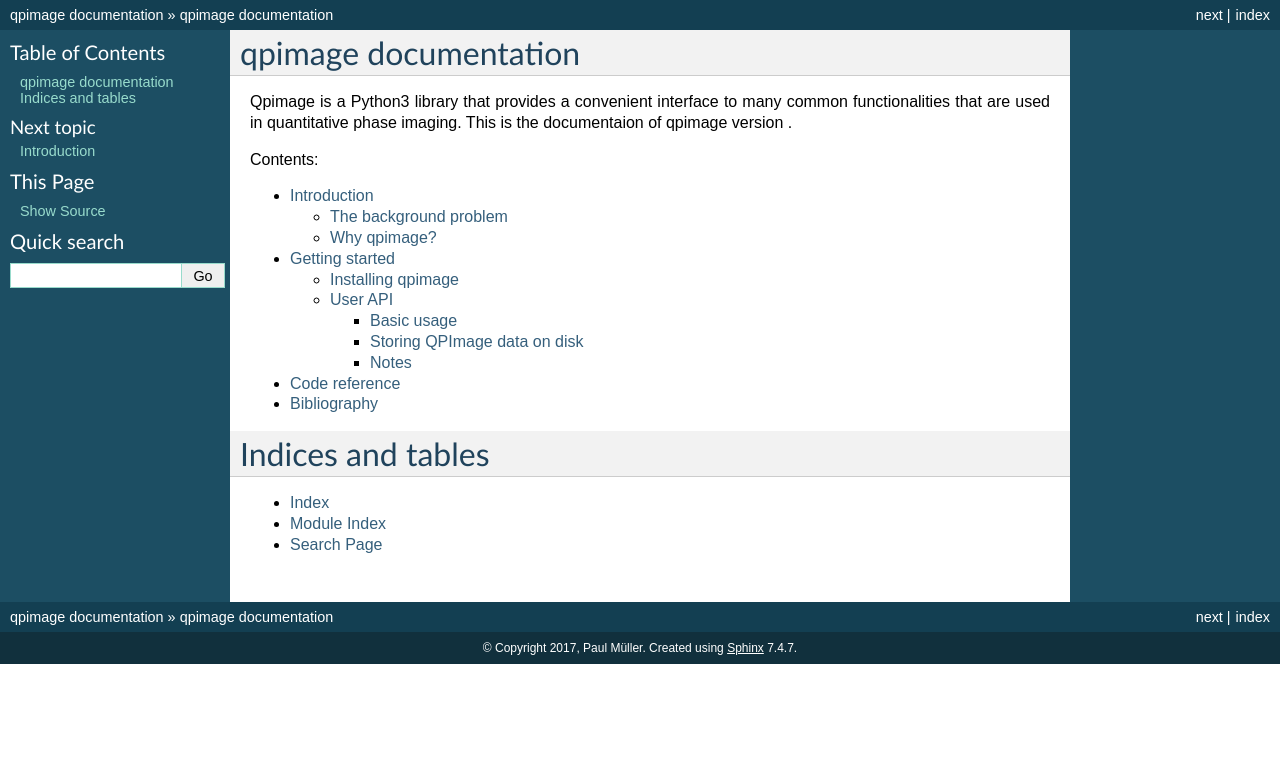
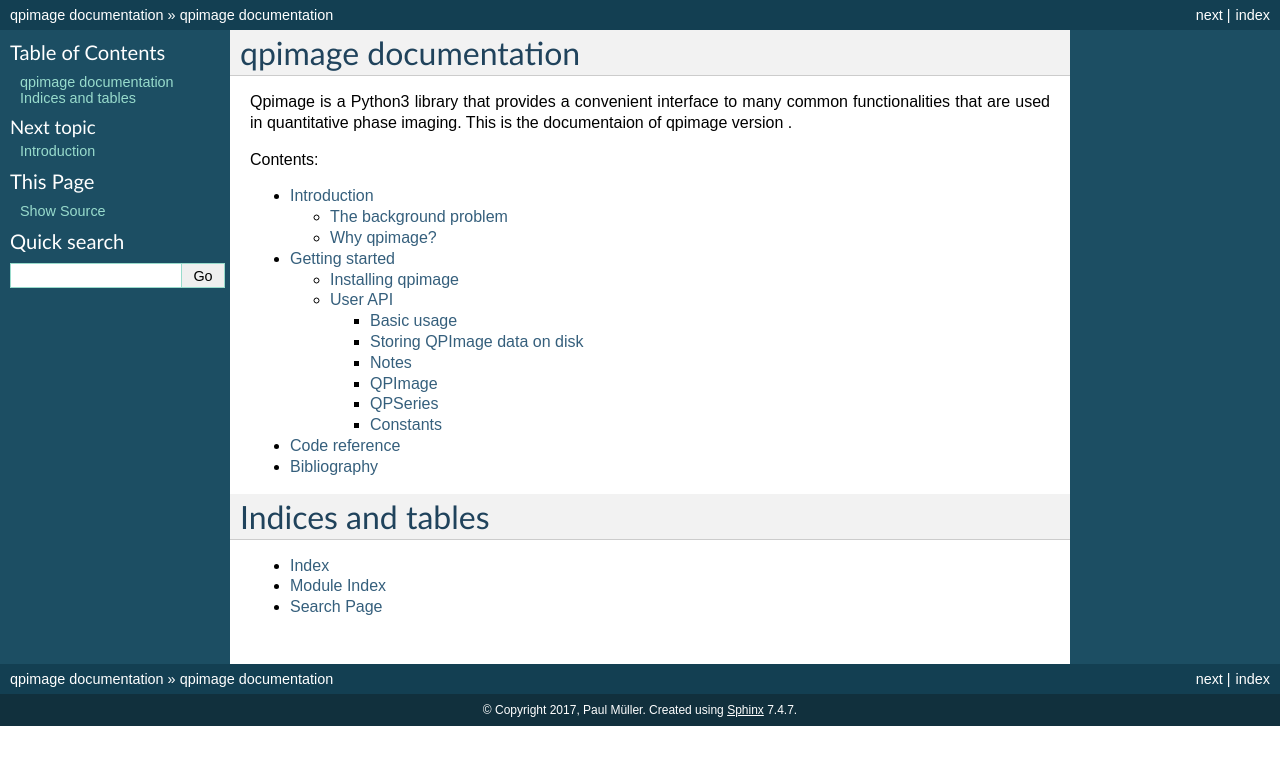
Before and after one commit to RI-imaging/qpimage, a Sphinx documentation site: the page built from docs/index.rst, in a window 1280 px wide. Shown: the top 765 px of the page. Built offline with Sphinx 7.4.7, drawn with Linux system fonts in a browser that asks for light colours; pages that are not in the unit, such as notebooks, are missing from menus; the version number could not be read and is left out.

Commit message:
update docs

```diff
--- a/docs/userapi.rst
+++ b/docs/userapi.rst
@@ -83,10 +83,17 @@
 - :py:class:`qpimage.QPSeries` provides a convenient way to manage multiple
   :py:class:`qpimage.QPImage`s, optionally storing them in a single hdf5 file.
 
+
+QPImage
+-------
 .. autoclass:: qpimage.QPImage
     :members:
 
+QPSeries
+--------
 .. autoclass:: qpimage.QPSeries
     :members:
 
+Constants
+---------
 .. autodata:: qpimage.VALID_META_KEYS
```
